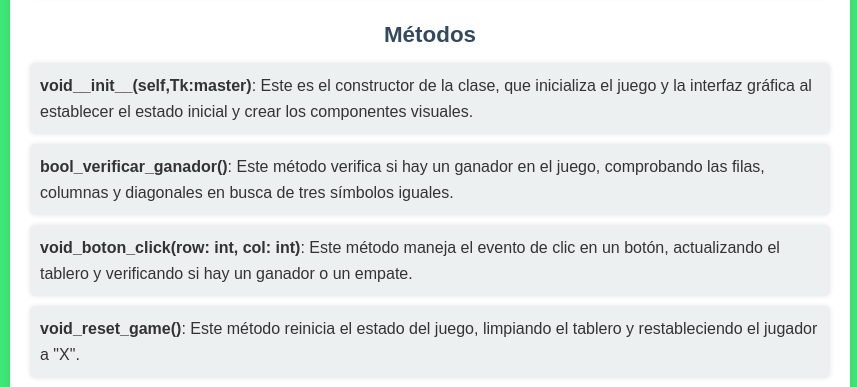
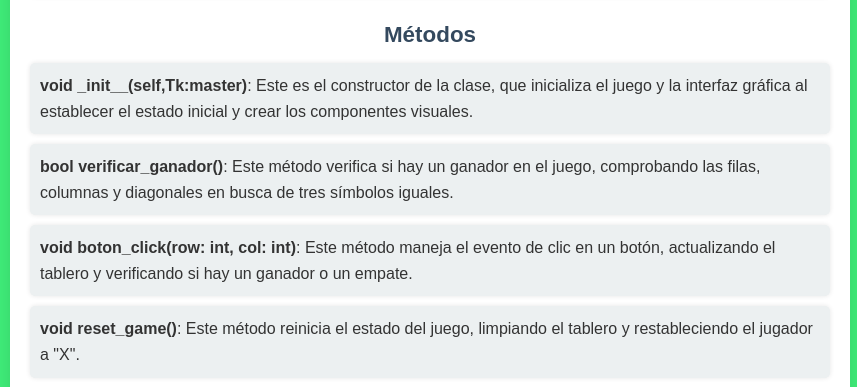
Before and after one commit to asaelitop/GatoGame, a plain HTML site: page index.html in a window 1280 px wide. Shown: the part 1158-1545 px from the top of the page, 210-1067 px from the left. Drawn offline with Linux system fonts and the light colour scheme.

Commit message:
quité los _

```diff
--- a/index.html
+++ b/index.html
@@ -113,10 +113,10 @@
         </ul>
              <h3>Métodos</h3>
         <ul>
-                <li><strong>void__init__(self,Tk:master)</strong>: Este es el constructor de la clase, que inicializa el juego y la interfaz gráfica al establecer el estado inicial y crear los componentes visuales.</li>
-                <li><strong>bool_verificar_ganador()</strong>: Este método verifica si hay un ganador en el juego, comprobando las filas, columnas y diagonales en busca de tres símbolos iguales.</li>
-                <li><strong>void_boton_click(row: int, col: int)</strong>: Este método maneja el evento de clic en un botón, actualizando el tablero y verificando si hay un ganador o un empate.</li>
-                <li><strong>void_reset_game()</strong>: Este método reinicia el estado del juego, limpiando el tablero y restableciendo el jugador a "X".</li>
+                <li><strong>void _init__(self,Tk:master)</strong>: Este es el constructor de la clase, que inicializa el juego y la interfaz gráfica al establecer el estado inicial y crear los componentes visuales.</li>
+                <li><strong>bool verificar_ganador()</strong>: Este método verifica si hay un ganador en el juego, comprobando las filas, columnas y diagonales en busca de tres símbolos iguales.</li>
+                <li><strong>void boton_click(row: int, col: int)</strong>: Este método maneja el evento de clic en un botón, actualizando el tablero y verificando si hay un ganador o un empate.</li>
+                <li><strong>void reset_game()</strong>: Este método reinicia el estado del juego, limpiando el tablero y restableciendo el jugador a "X".</li>
         </ul>
 
          <img src="Imagen/Diagrama.png" alt= "Diagrama" width="600">
```
